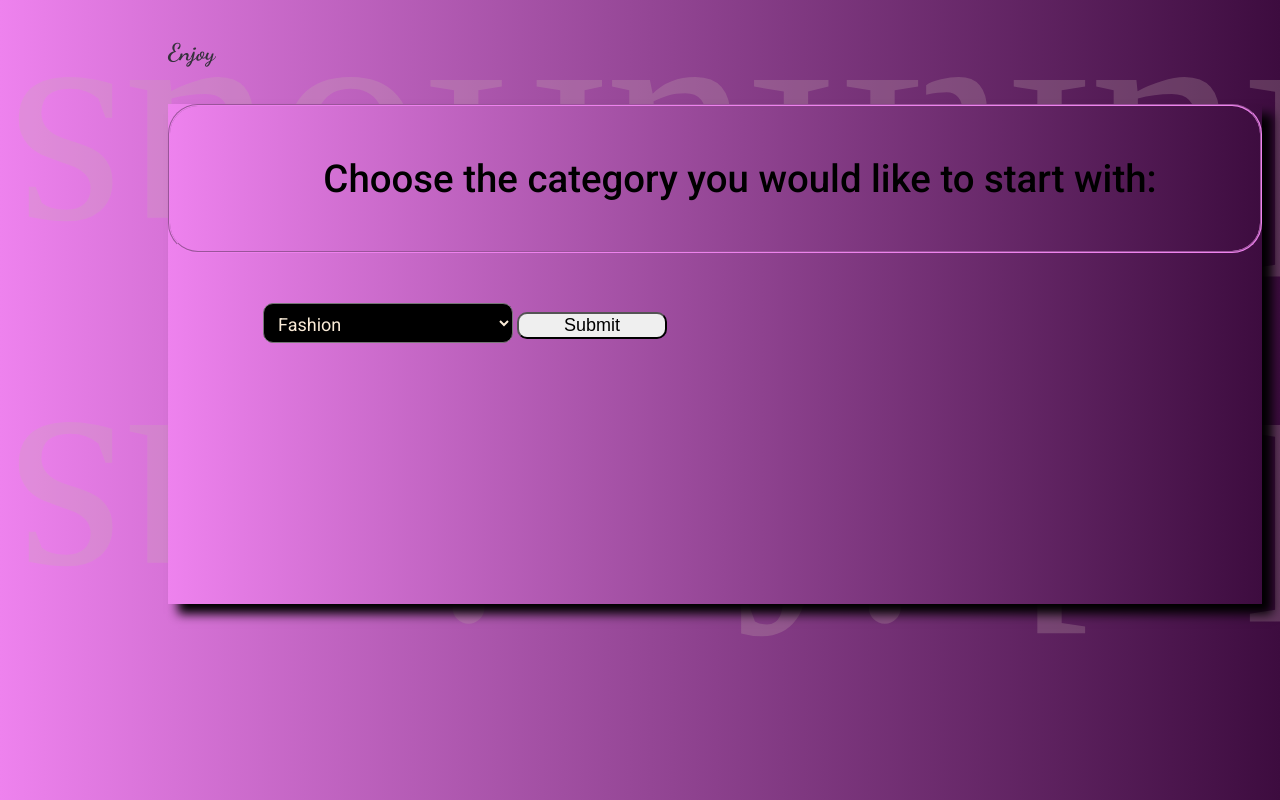
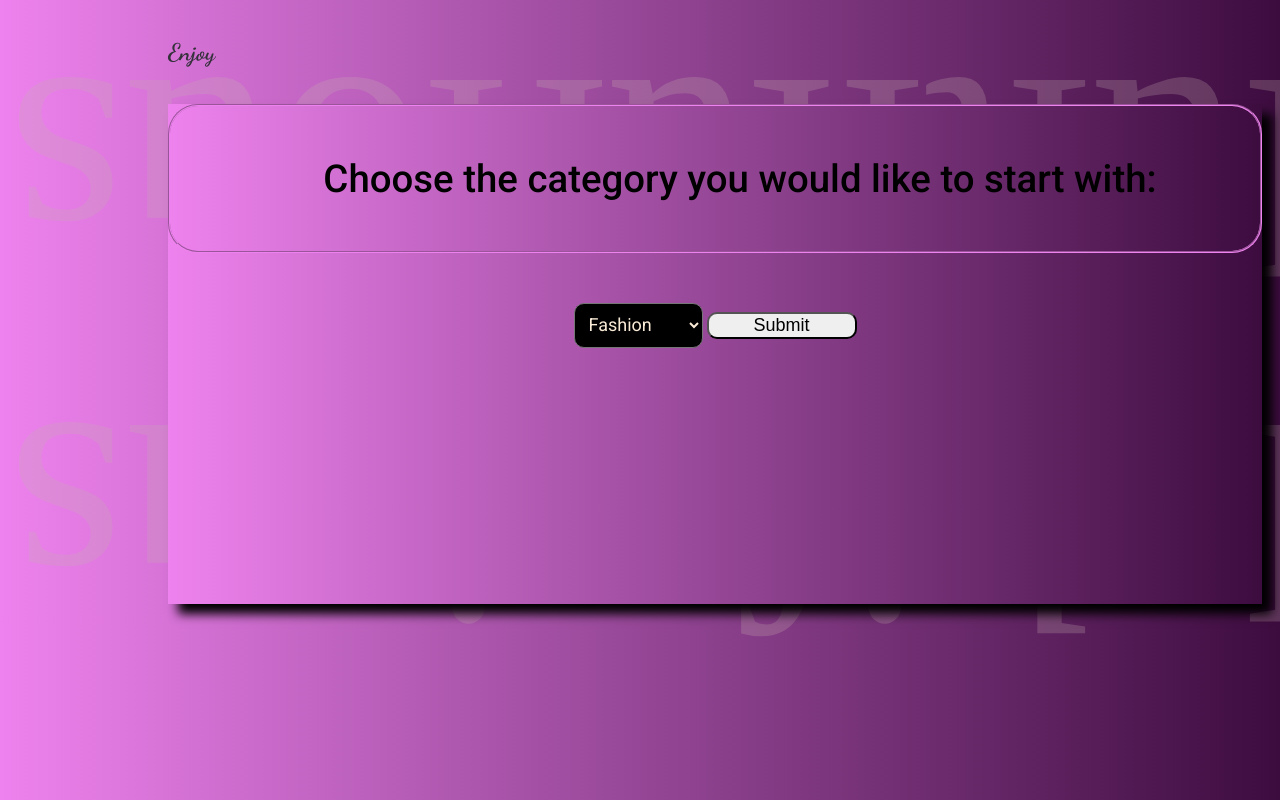
Before and after one commit to itsbenkm/GROUP-5-TRIVIA, a plain HTML site: page Group trivia folder from Emmanuel/landOptions/index.html in a window 1280 px wide. Shown: the top 800 px of the page. Drawn offline with Linux system fonts and the light colour scheme.

Commit message:
second commit

```diff
--- a/Group trivia folder from Emmanuel/landOptions/styles.css
+++ b/Group trivia folder from Emmanuel/landOptions/styles.css
@@ -166,15 +166,15 @@ button:hover {
 }
 
 select {
-    margin-left: -500px;
+
     border-radius: 10px;
     background-color: #000;
     color: antiquewhite;
     font-family: "Roboto", sans-serif;
     font-size: 18px;
     padding: 10px;
-    width: 250px;
-    height: 40px;
+    width: 4vm;
+    height: 1vm;
 }
 
 /* Increase the size of the options in the dropdown */
```
